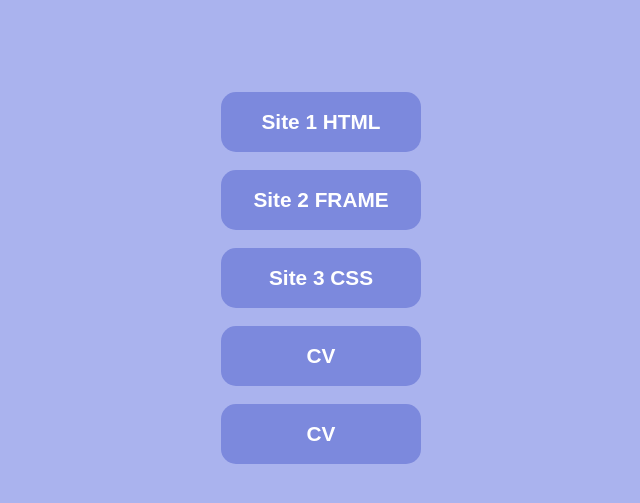
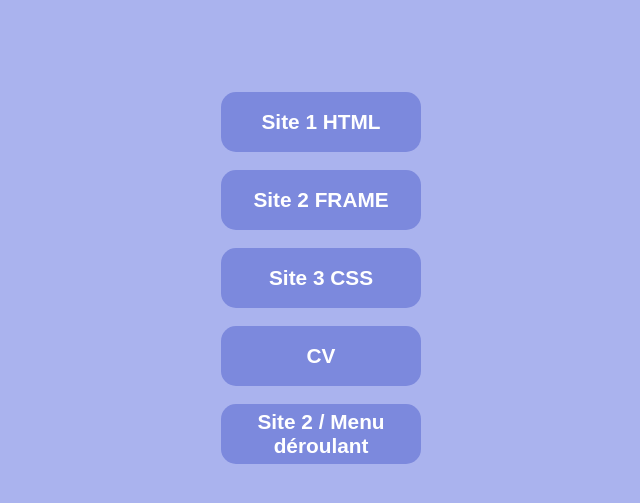
Before and after one commit to CustodioKevin/Index, a plain HTML site: page index.html in a window 1280 px wide. Shown: the part 111-614 px from the top of the page, without its empty margins (319-959 px from the left). Drawn offline with Linux system fonts and the light colour scheme.

Commit message:
Update index.html

```diff
--- a/index.html
+++ b/index.html
@@ -59,7 +59,7 @@
 &nbsp;
 &nbsp;
 
-<a  class="button"  href="https://custodiokevin.github.io/Site-bis/"> <strong> CV </strong> </a>
+<a  class="button"  href="https://custodiokevin.github.io/Site-bis/"> <strong> Site 2 / Menu déroulant </strong> </a>
 
 </center>
 
```
